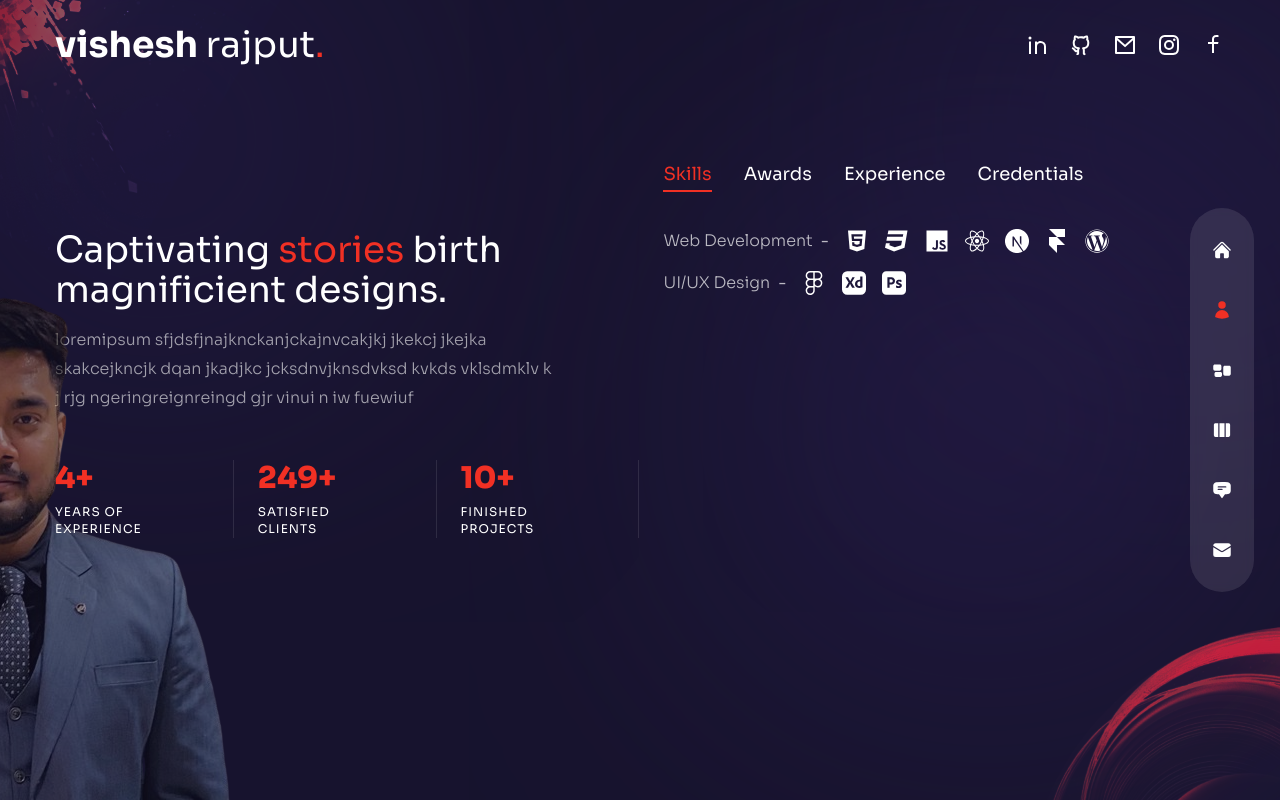
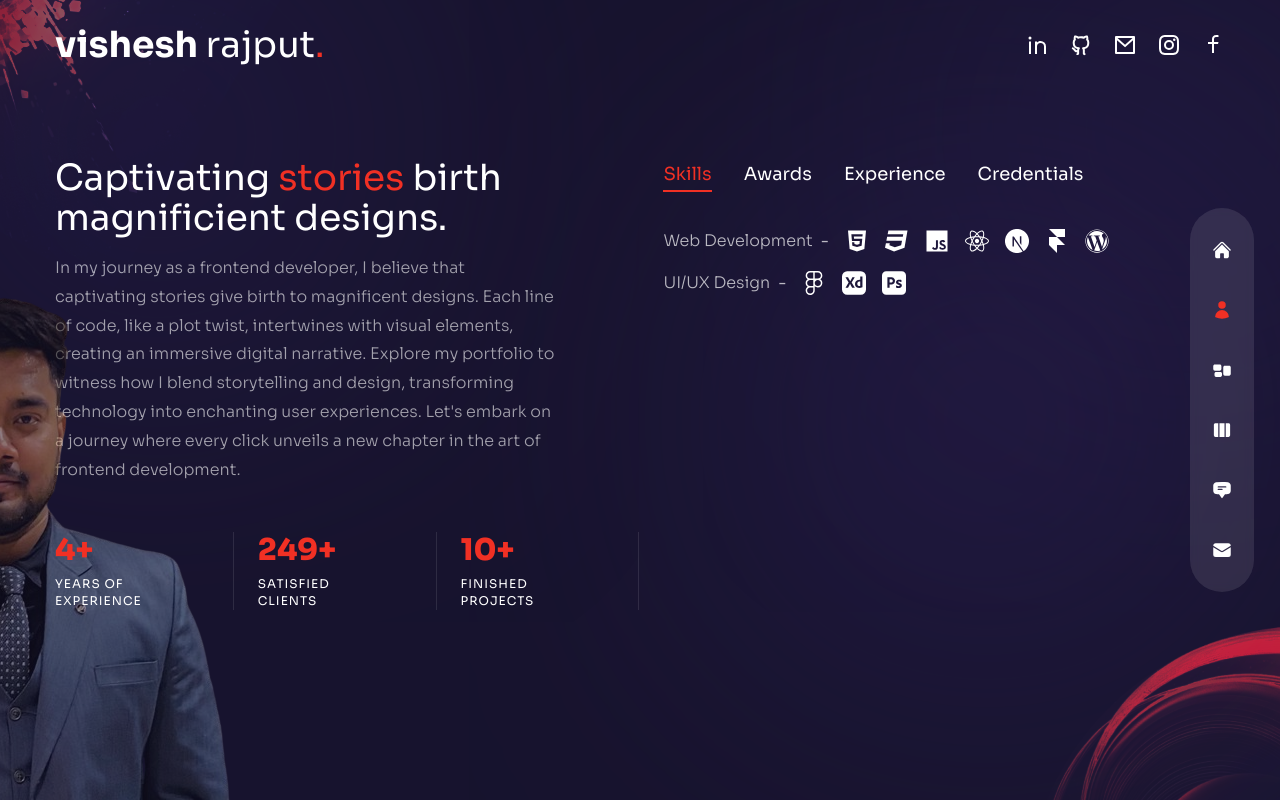
Before and after one commit to visheshr47/portfolio, a Next.js app: page /about in a window 1280 px wide. Built offline with nearby package versions, Linux system fonts and the light colour scheme.

Commit message:
complete2

```diff
--- a/pages/about/index.js
+++ b/pages/about/index.js
@@ -133,9 +133,13 @@ const About = () => {
             animate="show"
             exit="hidden"
           >
-            loremipsum sfjdsfjnajknckanjckajnvcakjkj jkekcj jkejka skakcejkncjk
-            dqan jkadjkc jcksdnvjknsdvksd kvkds vklsdmklv k j rjg
-            ngeringreignreingd gjr vinui n iw fuewiuf
+            In my journey as a frontend developer, I believe that captivating
+            stories give birth to magnificent designs. Each line of code, like a
+            plot twist, intertwines with visual elements, creating an immersive
+            digital narrative. Explore my portfolio to witness how I blend
+            storytelling and design, transforming technology into enchanting
+            user experiences. Let's embark on a journey where every click
+            unveils a new chapter in the art of frontend development.
           </motion.p>
 
           {/* counter */}
@@ -217,7 +221,11 @@ const About = () => {
                   <div className="flex gap-x-4">
                     {" "}
                     {item.icons?.map((icon, itemIndex) => {
-                      return <div className="text-2xl text-white">{icon}</div>;
+                      return (
+                        <div key={itemIndex} className="text-2xl text-white">
+                          {icon}
+                        </div>
+                      );
                     })}
                   </div>
                 </div>
--- a/pages/contact/index.js
+++ b/pages/contact/index.js
@@ -1,10 +1,11 @@
-import Circles from "/components/Circles";
 import { BsArrowRight } from "react-icons/bs";
 import { motion } from "framer-motion";
 import { fadeIn } from "../../variants";
+import Circles from "../../components/Circles";
 const Contact = () => {
   return (
     <div className="h-full bg-primary/30">
+      <Circles />
       <div className="container mx-auto py-32 text-center xl:text-left flex items-center justify-center h-full">
         {/* text & form */}
         <div className=" flex flex-col w-full max-w-[700px]">
--- a/pages/index.js
+++ b/pages/index.js
@@ -32,7 +32,11 @@ const Home = () => {
             animate="show"
             exit="hidden"
           >
-            Voluptate excepteur incididunt pariatur ut id ea elit culpa culpa.
+            Hi, I am a versatile, high-energy professional offering 3+ years of
+            experience in gathering and understanding requirements of clients &
+            other multiple stakeholders, targeting assignments in Frontend
+            Development with an organization of high repute preferably in IT
+            industry.
           </motion.p>
           {/* btn*/}
           <div className="flex justify-center xl:hidden relative">
--- a/pages/testimonials/index.js
+++ b/pages/testimonials/index.js
@@ -2,9 +2,11 @@ import TestimonialSlider from "../../components/TestimonialSlider";
 //framer motion
 import { motion } from "framer-motion";
 import { fadeIn } from "../../variants";
+import Circles from "../../components/Circles";
 const Testimonials = () => {
   return (
     <div className="h-full bg-primary/30 py-30 text-center ">
+      <Circles />
       <div className="container mx-auto h-full flex flex-col justify-center">
         {/* title */}
         <motion.h2
```
